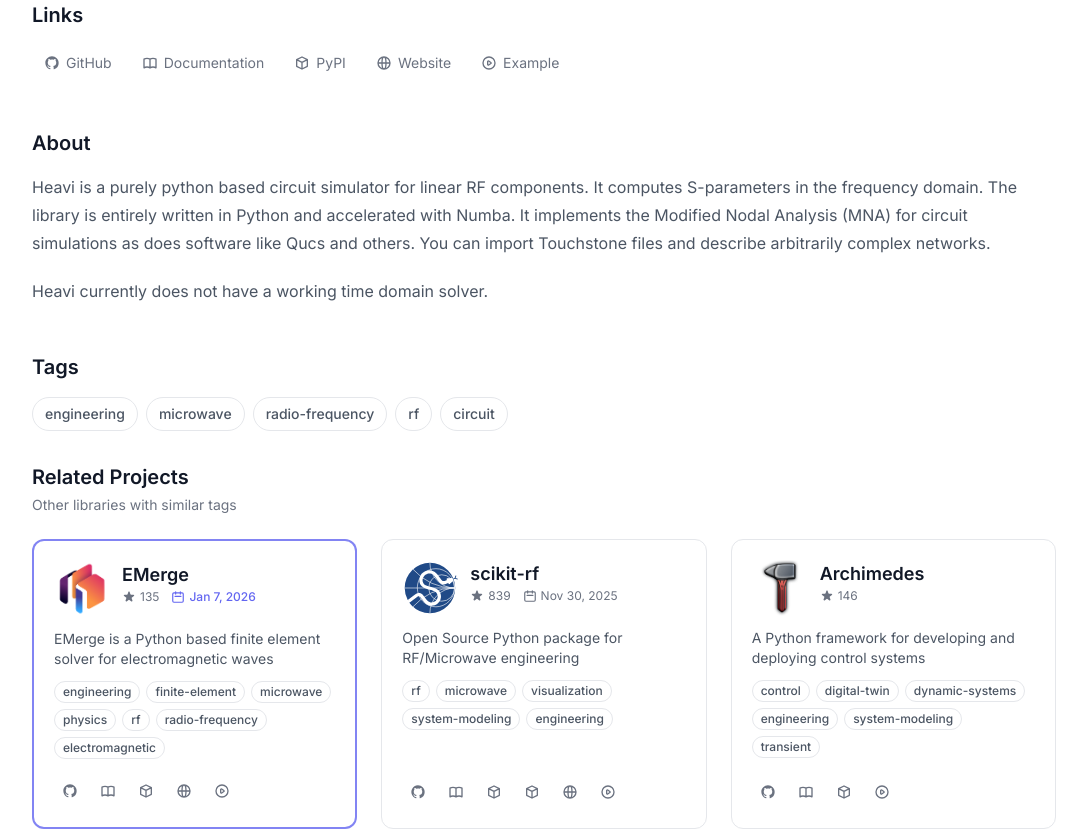
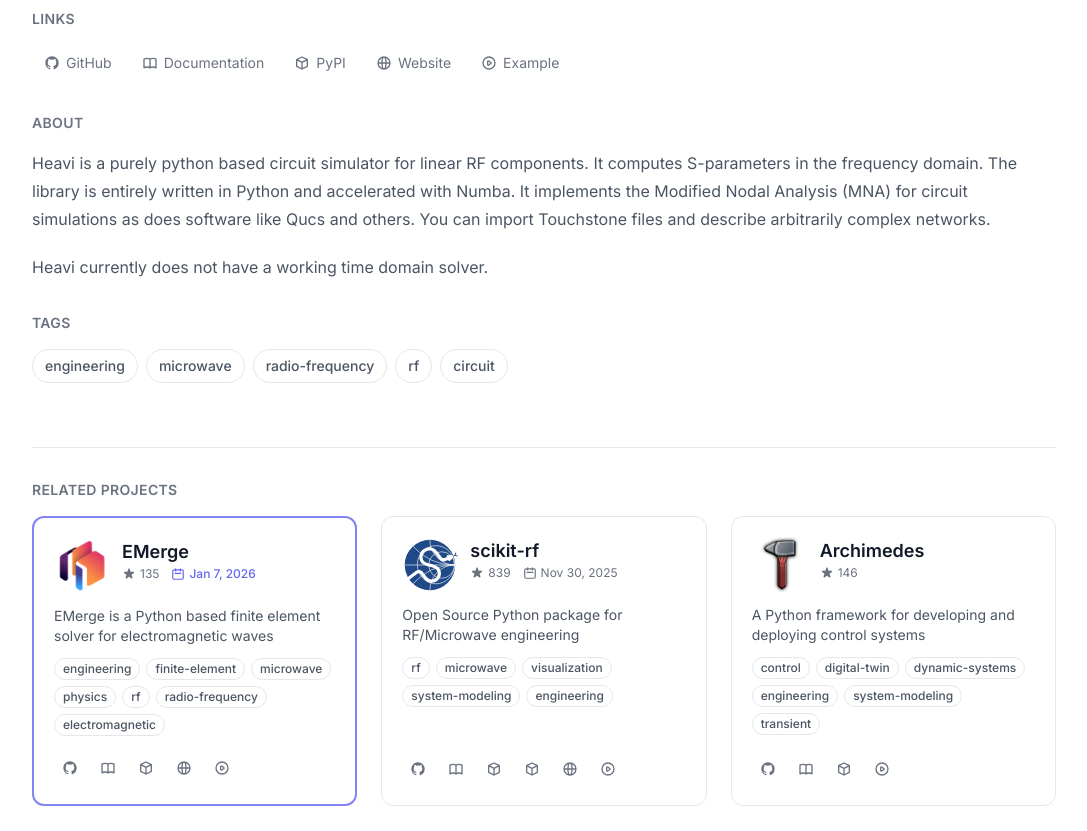
Before and after one commit to pysimhub/pysimhub.github.io, a SvelteKit app: page /projects/heavi in a window 1280 px wide. Shown: the part 280-1111 px from the top of the page, without its empty margins (96-1183 px from the left). Built offline with nearby package versions, Linux system fonts and the light colour scheme.

Commit message:
refactor: consistent vertical spacing across project page and modal

```diff
--- a/src/lib/components/ProjectModal.svelte
+++ b/src/lib/components/ProjectModal.svelte
@@ -139,7 +139,7 @@
 			{#if project.description}
 				<div>
 					<h3 class="text-sm font-semibold uppercase tracking-wide text-[var(--color-text-muted)]">About</h3>
-					<div class="mt-2 prose prose-sm text-[var(--color-text-secondary)]">
+					<div class="mt-4 prose prose-sm text-[var(--color-text-secondary)]">
 						{@html descriptionHtml}
 					</div>
 				</div>
@@ -148,7 +148,7 @@
 			<!-- Tags -->
 			<div>
 				<h3 class="text-sm font-semibold uppercase tracking-wide text-[var(--color-text-muted)]">Tags</h3>
-				<div class="mt-2 flex flex-wrap gap-2">
+				<div class="mt-4 flex flex-wrap gap-2">
 					{#each project.tags as tag}
 						<Badge variant={isTagSelected(tag) ? 'active' : 'default'} size="md" interactive onclick={() => toggleTag(tag)}>
 							{tag}
@@ -160,7 +160,7 @@
 			<!-- Links -->
 			<div>
 				<h3 class="text-sm font-semibold uppercase tracking-wide text-[var(--color-text-muted)]">Links</h3>
-				<div class="mt-2 flex flex-wrap gap-1.5">
+				<div class="mt-4 flex flex-wrap gap-1.5">
 					<a
 						href={project.github}
 						target="_blank"
--- a/src/routes/projects/[id]/+page.svelte
+++ b/src/routes/projects/[id]/+page.svelte
@@ -115,8 +115,8 @@
 		<hr class="mt-8 border-t border-[var(--color-border)]" />
 
 		<!-- Links -->
-		<section class="mt-6">
-			<h2 class="text-xl font-semibold text-[var(--color-text-primary)]">Links</h2>
+		<section class="mt-8">
+			<h2 class="text-sm font-semibold uppercase tracking-wide text-[var(--color-text-muted)]">Links</h2>
 			<div class="mt-4 flex flex-wrap gap-1.5">
 			<a
 				href={project.github}
@@ -192,8 +192,8 @@
 
 		<!-- Description -->
 		{#if project.description}
-			<section class="mt-12">
-				<h2 class="text-xl font-semibold text-[var(--color-text-primary)]">About</h2>
+			<section class="mt-8">
+				<h2 class="text-sm font-semibold uppercase tracking-wide text-[var(--color-text-muted)]">About</h2>
 				<div class="mt-4 prose prose-lg max-w-none text-[var(--color-text-secondary)]">
 					{@html descriptionHtml}
 				</div>
@@ -201,8 +201,8 @@
 		{/if}
 
 		<!-- Tags -->
-		<section class="mt-12">
-			<h2 class="text-xl font-semibold text-[var(--color-text-primary)]">Tags</h2>
+		<section class="mt-8">
+			<h2 class="text-sm font-semibold uppercase tracking-wide text-[var(--color-text-muted)]">Tags</h2>
 			<div class="mt-4 flex flex-wrap gap-2">
 				{#each project.tags as tag}
 					<Badge variant="default" size="md">
@@ -217,11 +217,11 @@
 
 <!-- Related Projects -->
 {#if relatedProjects.length > 0}
-	<section class="px-4 pb-16 sm:px-6 lg:px-8">
+	<section class="px-4 pt-8 pb-16 sm:px-6 lg:px-8">
 		<div class="mx-auto max-w-5xl">
-			<h2 class="text-xl font-semibold text-[var(--color-text-primary)]">Related Projects</h2>
-			<p class="mt-1 text-sm text-[var(--color-text-muted)]">Other libraries with similar tags</p>
-			<div class="mt-6 grid grid-cols-2 sm:grid-cols-3 gap-3 lg:gap-6">
+			<hr class="mb-8 border-t border-[var(--color-border)]" />
+			<h2 class="text-sm font-semibold uppercase tracking-wide text-[var(--color-text-muted)]">Related Projects</h2>
+			<div class="mt-4 grid grid-cols-2 sm:grid-cols-3 gap-3 lg:gap-6">
 				{#each relatedProjects as related}
 					<div class="flex">
 						<ProjectCard project={related} />
```
